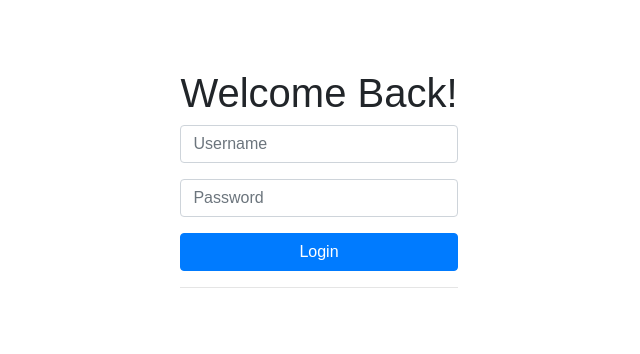
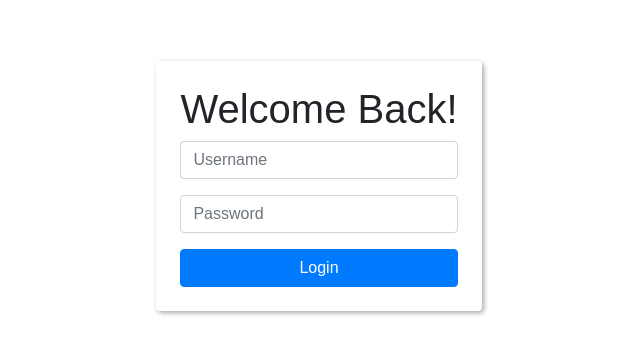
Before and after one commit to Gagandeep39/-spring-microservice-auth-architecture-frontend, an Angular app: page /login in a window 1280 px wide. Shown: the part 214-568 px from the top of the page, without its empty margins (321-961 px from the left). Built offline with nearby package versions, Linux system fonts and the light colour scheme.

Commit message:
Improved css

```diff
--- a/src/app/auth/login/login.component.html
+++ b/src/app/auth/login/login.component.html
@@ -1,11 +1,11 @@
-<div class="container">
+<div class="login">
     <div class="text-center">
       <h1>Welcome Back!</h1>
     </div>
     <form class="user" [formGroup]="loginForm" (ngSubmit)="login()">
       <div class="form-group">
         <input
-          class="form-control form-control-user"
+          class="form-control"
           type="username"
           formControlName="username"
           placeholder="Username"
@@ -30,7 +30,7 @@
       </div>
       <div class="form-group">
         <input
-          class="form-control form-control-user"
+          class="form-control"
           type="password"
           formControlName="password"
           type="password"
@@ -56,11 +56,10 @@
         </div>
       </div>
       <button
-        class="btn btn-primary btn-block text-white btn-user"
+        class="btn btn-primary btn-block"
         type="submit"
       >
         Login
       </button>
-      <hr />
     </form>
 </div>
--- a/src/app/auth/login/login.component.scss
+++ b/src/app/auth/login/login.component.scss
@@ -1,5 +1,5 @@
 .login {
-    padding: 16px;
-    border-radius: 16px;
+    padding: 24px;
+    border-radius: 4px;
     box-shadow: 2px 2px 5px #aaaaaa;
 }
```
